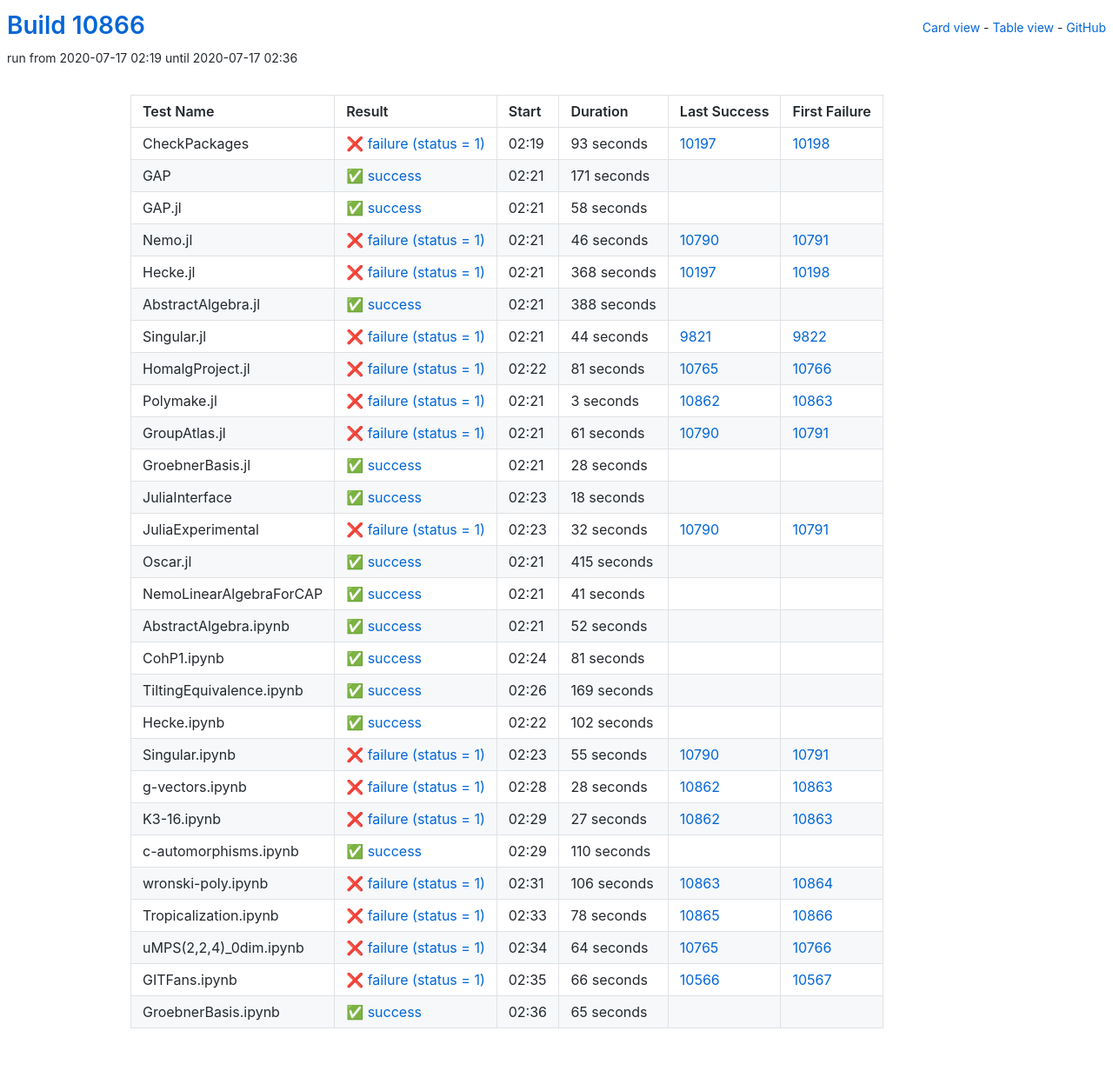
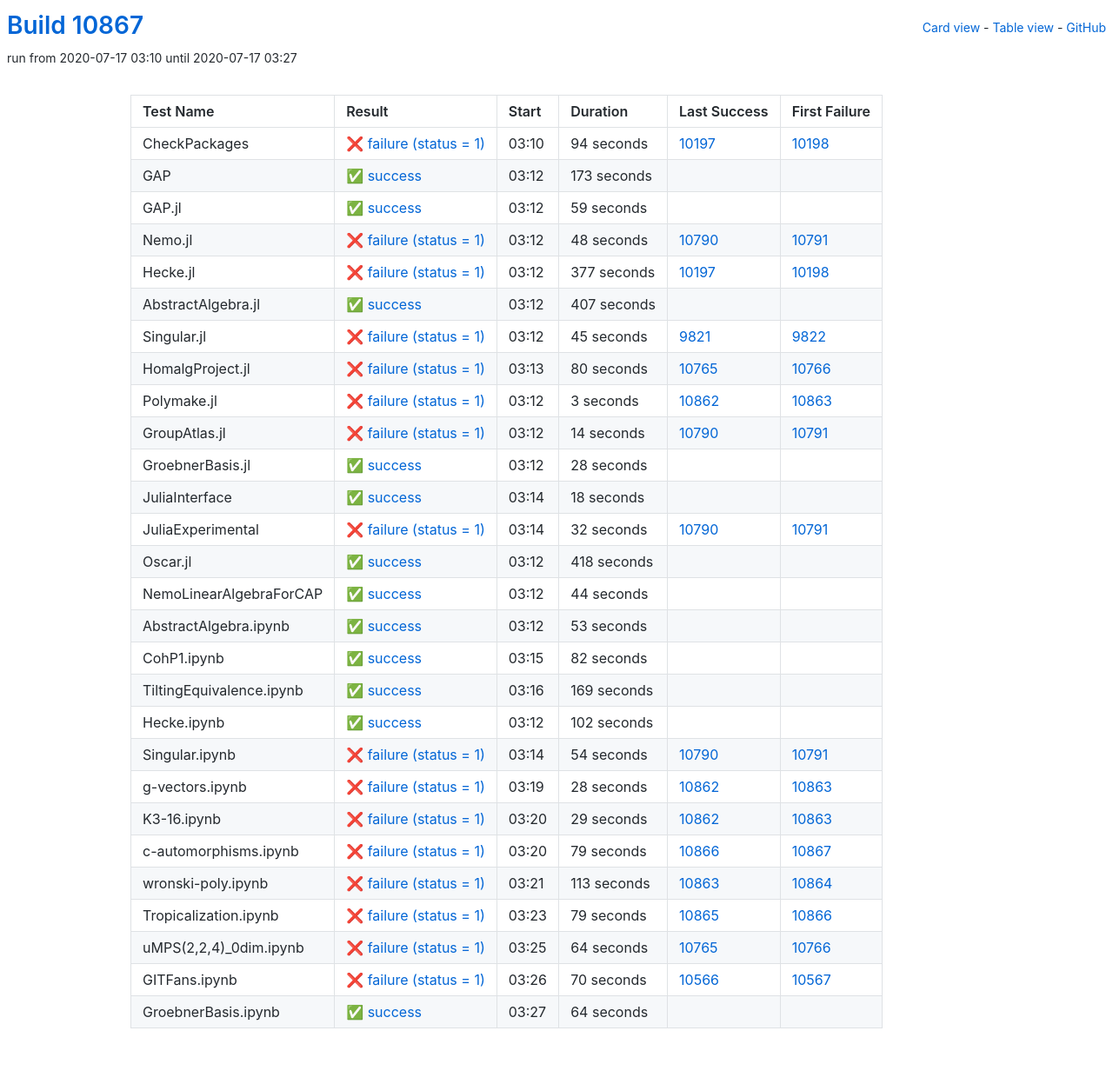
Before and after one commit to oscar-system/oscar-ci-status, a Jekyll site: the page built from table.html, in a window 1280 px wide. Shown: the whole page at 87% size. Built offline with Jekyll 4.4.1, drawn with Linux system fonts in a browser that asks for light colours.

Commit message:
Build #10867

```diff
--- a/_data/ci.yml
+++ b/_data/ci.yml
@@ -1,6 +1,6 @@
 ---
-build: 10866
-build_url: https://oscarci.mathematik.uni-kl.de/job/oscar/10866/
+build: 10867
+build_url: https://oscarci.mathematik.uni-kl.de/job/oscar/10867/
 job: oscar
 organization: oscar-system
 repo: oscar-ci-status
@@ -8,104 +8,104 @@
 tests:
 - name: CheckPackages
   id: checkpackages
-  log: https://oscarci.mathematik.uni-kl.de/job/oscar/10866/artifact/logs/build-10866/CheckPackages.log
-  start: 2020-07-17 02:19
+  log: https://oscarci.mathematik.uni-kl.de/job/oscar/10867/artifact/logs/build-10867/CheckPackages.log
+  start: 2020-07-17 03:10
   success: false
   exitcode: 1
   status: failure
-  duration: 93
+  duration: 94
   last_success: 10197
   last_success_url: https://oscarci.mathematik.uni-kl.de/job/oscar/10197/
   first_failure: 10198
   first_failure_url: https://oscarci.mathematik.uni-kl.de/job/oscar/10198/
 - name: GAP
   id: gap
-  log: https://oscarci.mathematik.uni-kl.de/job/oscar/10866/artifact/logs/build-10866/GAP.log
-  start: 2020-07-17 02:21
+  log: https://oscarci.mathematik.uni-kl.de/job/oscar/10867/artifact/logs/build-10867/GAP.log
+  start: 2020-07-17 03:12
   success: true
   exitcode: 0
   status: success
-  duration: 171
+  duration: 173
   last_success: false
   last_success_url:
   first_failure: false
   first_failure_url:
 - name: GAP.jl
   id: gap-jl
-  log: https://oscarci.mathematik.uni-kl.de/job/oscar/10866/artifact/logs/build-10866/GAP.jl.log
-  start: 2020-07-17 02:21
+  log: https://oscarci.mathematik.uni-kl.de/job/oscar/10867/artifact/logs/build-10867/GAP.jl.log
+  start: 2020-07-17 03:12
   success: true
   exitcode: 0
   status: success
-  duration: 58
+  duration: 59
   last_success: false
   last_success_url:
   first_failure: false
   first_failure_url:
 - name: Nemo.jl
   id: nemo-jl
-  log: https://oscarci.mathematik.uni-kl.de/job/oscar/10866/artifact/logs/build-10866/Nemo.jl.log
-  start: 2020-07-17 02:21
+  log: https://oscarci.mathematik.uni-kl.de/job/oscar/10867/artifact/logs/build-10867/Nemo.jl.log
+  start: 2020-07-17 03:12
   success: false
   exitcode: 1
   status: failure
-  duration: 46
+  duration: 48
   last_success: 10790
   last_success_url: https://oscarci.mathematik.uni-kl.de/job/oscar/10790/
   first_failure: 10791
   first_failure_url: https://oscarci.mathematik.uni-kl.de/job/oscar/10791/
 - name: Hecke.jl
   id: hecke-jl
-  log: https://oscarci.mathematik.uni-kl.de/job/oscar/10866/artifact/logs/build-10866/Hecke.jl.log
-  start: 2020-07-17 02:21
+  log: https://oscarci.mathematik.uni-kl.de/job/oscar/10867/artifact/logs/build-10867/Hecke.jl.log
+  start: 2020-07-17 03:12
   success: false
   exitcode: 1
   status: failure
-  duration: 368
+  duration: 377
   last_success: 10197
   last_success_url: https://oscarci.mathematik.uni-kl.de/job/oscar/10197/
   first_failure: 10198
   first_failure_url: https://oscarci.mathematik.uni-kl.de/job/oscar/10198/
 - name: AbstractAlgebra.jl
   id: abstractalgebra-jl
-  log: https://oscarci.mathematik.uni-kl.de/job/oscar/10866/artifact/logs/build-10866/AbstractAlgebra.jl.log
-  start: 2020-07-17 02:21
+  log: https://oscarci.mathematik.uni-kl.de/job/oscar/10867/artifact/logs/build-10867/AbstractAlgebra.jl.log
+  start: 2020-07-17 03:12
   success: true
   exitcode: 0
   status: success
-  duration: 388
+  duration: 407
   last_success: false
   last_success_url:
   first_failure: false
   first_failure_url:
 - name: Singular.jl
   id: singular-jl
-  log: https://oscarci.mathematik.uni-kl.de/job/oscar/10866/artifact/logs/build-10866/Singular.jl.log
-  start: 2020-07-17 02:21
+  log: https://oscarci.mathematik.uni-kl.de/job/oscar/10867/artifact/logs/build-10867/Singular.jl.log
+  start: 2020-07-17 03:12
   success: false
   exitcode: 1
   status: failure
-  duration: 44
+  duration: 45
   last_success: 9821
   last_success_url: https://oscarci.mathematik.uni-kl.de/job/oscar/9821/
   first_failure: 9822
   first_failure_url: https://oscarci.mathematik.uni-kl.de/job/oscar/9822/
 - name: HomalgProject.jl
   id: homalgproject-jl
-  log: https://oscarci.mathematik.uni-kl.de/job/oscar/10866/artifact/logs/build-10866/HomalgProject.jl.log
-  start: 2020-07-17 02:22
+  log: https://oscarci.mathematik.uni-kl.de/job/oscar/10867/artifact/logs/build-10867/HomalgProject.jl.log
+  start: 2020-07-17 03:13
   success: false
   exitcode: 1
   status: failure
-  duration: 81
+  duration: 80
   last_success: 10765
   last_success_url: https://oscarci.mathematik.uni-kl.de/job/oscar/10765/
   first_failure: 10766
   first_failure_url: https://oscarci.mathematik.uni-kl.de/job/oscar/10766/
 - name: Polymake.jl
   id: polymake-jl
-  log: https://oscarci.mathematik.uni-kl.de/job/oscar/10866/artifact/logs/build-10866/Polymake.jl.log
-  start: 2020-07-17 02:21
+  log: https://oscarci.mathematik.uni-kl.de/job/oscar/10867/artifact/logs/build-10867/Polymake.jl.log
+  start: 2020-07-17 03:12
   success: false
   exitcode: 1
   status: failure
@@ -116,20 +116,20 @@
   first_failure_url: https://oscarci.mathematik.uni-kl.de/job/oscar/10863/
 - name: GroupAtlas.jl
   id: groupatlas-jl
-  log: https://oscarci.mathematik.uni-kl.de/job/oscar/10866/artifact/logs/build-10866/GroupAtlas.jl.log
-  start: 2020-07-17 02:21
+  log: https://oscarci.mathematik.uni-kl.de/job/oscar/10867/artifact/logs/build-10867/GroupAtlas.jl.log
+  start: 2020-07-17 03:12
   success: false
   exitcode: 1
   status: failure
-  duration: 61
+  duration: 14
   last_success: 10790
   last_success_url: https://oscarci.mathematik.uni-kl.de/job/oscar/10790/
   first_failure: 10791
   first_failure_url: https://oscarci.mathematik.uni-kl.de/job/oscar/10791/
 - name: GroebnerBasis.jl
   id: groebnerbasis-jl
-  log: https://oscarci.mathematik.uni-kl.de/job/oscar/10866/artifact/logs/build-10866/GroebnerBasis.jl.log
-  start: 2020-07-17 02:21
+  log: https://oscarci.mathematik.uni-kl.de/job/oscar/10867/artifact/logs/build-10867/GroebnerBasis.jl.log
+  start: 2020-07-17 03:12
   success: true
   exitcode: 0
   status: success
@@ -140,8 +140,8 @@
   first_failure_url:
 - name: JuliaInterface
   id: juliainterface
-  log: https://oscarci.mathematik.uni-kl.de/job/oscar/10866/artifact/logs/build-10866/JuliaInterface.log
-  start: 2020-07-17 02:23
+  log: https://oscarci.mathematik.uni-kl.de/job/oscar/10867/artifact/logs/build-10867/JuliaInterface.log
+  start: 2020-07-17 03:14
   success: true
   exitcode: 0
   status: success
@@ -152,8 +152,8 @@
   first_failure_url:
 - name: JuliaExperimental
   id: juliaexperimental
-  log: https://oscarci.mathematik.uni-kl.de/job/oscar/10866/artifact/logs/build-10866/JuliaExperimental.log
-  start: 2020-07-17 02:23
+  log: https://oscarci.mathematik.uni-kl.de/job/oscar/10867/artifact/logs/build-10867/JuliaExperimental.log
+  start: 2020-07-17 03:14
   success: false
   exitcode: 1
   status: failure
@@ -164,56 +164,56 @@
   first_failure_url: https://oscarci.mathematik.uni-kl.de/job/oscar/10791/
 - name: Oscar.jl
   id: oscar-jl
-  log: https://oscarci.mathematik.uni-kl.de/job/oscar/10866/artifact/logs/build-10866/Oscar.jl.log
-  start: 2020-07-17 02:21
+  log: https://oscarci.mathematik.uni-kl.de/job/oscar/10867/artifact/logs/build-10867/Oscar.jl.log
+  start: 2020-07-17 03:12
   success: true
   exitcode: 0
   status: success
-  duration: 415
+  duration: 418
   last_success: false
   last_success_url:
   first_failure: false
   first_failure_url:
 - name: NemoLinearAlgebraForCAP
   id: nemolinearalgebraforcap
-  log: https://oscarci.mathematik.uni-kl.de/job/oscar/10866/artifact/logs/build-10866/NemoLinearAlgebraForCAP.log
-  start: 2020-07-17 02:21
+  log: https://oscarci.mathematik.uni-kl.de/job/oscar/10867/artifact/logs/build-10867/NemoLinearAlgebraForCAP.log
+  start: 2020-07-17 03:12
   success: true
   exitcode: 0
   status: success
-  duration: 41
+  duration: 44
   last_success: false
   last_success_url:
   first_failure: false
   first_failure_url:
 - name: AbstractAlgebra.ipynb
   id: abstractalgebra-ipynb
-  log: https://oscarci.mathematik.uni-kl.de/job/oscar/10866/artifact/logs/build-10866/AbstractAlgebra.ipynb.log
-  start: 2020-07-17 02:21
+  log: https://oscarci.mathematik.uni-kl.de/job/oscar/10867/artifact/logs/build-10867/AbstractAlgebra.ipynb.log
+  start: 2020-07-17 03:12
   success: true
   exitcode: 0
   status: success
-  duration: 52
+  duration: 53
   last_success: false
   last_success_url:
   first_failure: false
   first_failure_url:
 - name: CohP1.ipynb
   id: cohp1-ipynb
-  log: https://oscarci.mathematik.uni-kl.de/job/oscar/10866/artifact/logs/build-10866/CohP1.ipynb.log
-  start: 2020-07-17 02:24
+  log: https://oscarci.mathematik.uni-kl.de/job/oscar/10867/artifact/logs/build-10867/CohP1.ipynb.log
+  start: 2020-07-17 03:15
   success: true
   exitcode: 0
   status: success
-  duration: 81
+  duration: 82
   last_success: false
   last_success_url:
   first_failure: false
   first_failure_url:
 - name: TiltingEquivalence.ipynb
   id: tiltingequivalence-ipynb
-  log: https://oscarci.mathematik.uni-kl.de/job/oscar/10866/artifact/logs/build-10866/TiltingEquivalence.ipynb.log
-  start: 2020-07-17 02:26
+  log: https://oscarci.mathematik.uni-kl.de/job/oscar/10867/artifact/logs/build-10867/TiltingEquivalence.ipynb.log
+  start: 2020-07-17 03:16
   success: true
   exitcode: 0
   status: success
@@ -224,8 +224,8 @@
   first_failure_url:
 - name: Hecke.ipynb
   id: hecke-ipynb
-  log: https://oscarci.mathematik.uni-kl.de/job/oscar/10866/artifact/logs/build-10866/Hecke.ipynb.log
-  start: 2020-07-17 02:22
+  log: https://oscarci.mathematik.uni-kl.de/job/oscar/10867/artifact/logs/build-10867/Hecke.ipynb.log
+  start: 2020-07-17 03:12
   success: true
   exitcode: 0
   status: success
@@ -236,20 +236,20 @@
   first_failure_url:
 - name: Singular.ipynb
   id: singular-ipynb
-  log: https://oscarci.mathematik.uni-kl.de/job/oscar/10866/artifact/logs/build-10866/Singular.ipynb.log
-  start: 2020-07-17 02:23
+  log: https://oscarci.mathematik.uni-kl.de/job/oscar/10867/artifact/logs/build-10867/Singular.ipynb.log
+  start: 2020-07-17 03:14
   success: false
   exitcode: 1
   status: failure
-  duration: 55
+  duration: 54
   last_success: 10790
   last_success_url: https://oscarci.mathematik.uni-kl.de/job/oscar/10790/
   first_failure: 10791
   first_failure_url: https://oscarci.mathematik.uni-kl.de/job/oscar/10791/
 - name: g-vectors.ipynb
   id: g-vectors-ipynb
-  log: https://oscarci.mathematik.uni-kl.de/job/oscar/10866/artifact/logs/build-10866/g-vectors.ipynb.log
-  start: 2020-07-17 02:28
+  log: https://oscarci.mathematik.uni-kl.de/job/oscar/10867/artifact/logs/build-10867/g-vectors.ipynb.log
+  start: 2020-07-17 03:19
   success: false
   exitcode: 1
   status: failure
@@ -260,56 +260,56 @@
   first_failure_url: https://oscarci.mathematik.uni-kl.de/job/oscar/10863/
 - name: K3-16.ipynb
   id: k3-16-ipynb
-  log: https://oscarci.mathematik.uni-kl.de/job/oscar/10866/artifact/logs/build-10866/K3-16.ipynb.log
-  start: 2020-07-17 02:29
+  log: https://oscarci.mathematik.uni-kl.de/job/oscar/10867/artifact/logs/build-10867/K3-16.ipynb.log
+  start: 2020-07-17 03:20
   success: false
   exitcode: 1
   status: failure
-  duration: 27
+  duration: 29
   last_success: 10862
   last_success_url: https://oscarci.mathematik.uni-kl.de/job/oscar/10862/
   first_failure: 10863
   first_failure_url: https://oscarci.mathematik.uni-kl.de/job/oscar/10863/
 - name: c-automorphisms.ipynb
   id: c-automorphisms-ipynb
-  log: https://oscarci.mathematik.uni-kl.de/job/oscar/10866/artifact/logs/build-10866/c-automorphisms.ipynb.log
-  start: 2020-07-17 02:29
-  success: true
-  exitcode: 0
-  status: success
-  duration: 110
-  last_success: false
-  last_success_url:
-  first_failure: false
-  first_failure_url:
-- name: wronski-poly.ipynb
-  id: wronski-poly-ipynb
-  log: https://oscarci.mathematik.uni-kl.de/job/oscar/10866/artifact/logs/build-10866/wronski-poly.ipynb.log
-  start: 2020-07-17 02:31
+  log: https://oscarci.mathematik.uni-kl.de/job/oscar/10867/artifact/logs/build-10867/c-automorphisms.ipynb.log
+  start: 2020-07-17 03:20
   success: false
   exitcode: 1
   status: failure
-  duration: 106
+  duration: 79
+  last_success: 10866
+  last_success_url: https://oscarci.mathematik.uni-kl.de/job/oscar/10866/
+  first_failure: 10867
+  first_failure_url: https://oscarci.mathematik.uni-kl.de/job/oscar/10867/
+- name: wronski-poly.ipynb
+  id: wronski-poly-ipynb
+  log: https://oscarci.mathematik.uni-kl.de/job/oscar/10867/artifact/logs/build-10867/wronski-poly.ipynb.log
+  start: 2020-07-17 03:21
+  success: false
+  exitcode: 1
+  status: failure
+  duration: 113
   last_success: 10863
   last_success_url: https://oscarci.mathematik.uni-kl.de/job/oscar/10863/
   first_failure: 10864
   first_failure_url: https://oscarci.mathematik.uni-kl.de/job/oscar/10864/
 - name: Tropicalization.ipynb
   id: tropicalization-ipynb
-  log: https://oscarci.mathematik.uni-kl.de/job/oscar/10866/artifact/logs/build-10866/Tropicalization.ipynb.log
-  start: 2020-07-17 02:33
+  log: https://oscarci.mathematik.uni-kl.de/job/oscar/10867/artifact/logs/build-10867/Tropicalization.ipynb.log
+  start: 2020-07-17 03:23
   success: false
   exitcode: 1
   status: failure
-  duration: 78
+  duration: 79
   last_success: 10865
   last_success_url: https://oscarci.mathematik.uni-kl.de/job/oscar/10865/
   first_failure: 10866
   first_failure_url: https://oscarci.mathematik.uni-kl.de/job/oscar/10866/
 - name: uMPS(2,2,4)_0dim.ipynb
   id: umps-2-2-4-0dim-ipynb
-  log: https://oscarci.mathematik.uni-kl.de/job/oscar/10866/artifact/logs/build-10866/uMPS-2-2-4-_0dim.ipynb.log
-  start: 2020-07-17 02:34
+  log: https://oscarci.mathematik.uni-kl.de/job/oscar/10867/artifact/logs/build-10867/uMPS-2-2-4-_0dim.ipynb.log
+  start: 2020-07-17 03:25
   success: false
   exitcode: 1
   status: failure
@@ -320,24 +320,24 @@
   first_failure_url: https://oscarci.mathematik.uni-kl.de/job/oscar/10766/
 - name: GITFans.ipynb
   id: gitfans-ipynb
-  log: https://oscarci.mathematik.uni-kl.de/job/oscar/10866/artifact/logs/build-10866/GITFans.ipynb.log
-  start: 2020-07-17 02:35
+  log: https://oscarci.mathematik.uni-kl.de/job/oscar/10867/artifact/logs/build-10867/GITFans.ipynb.log
+  start: 2020-07-17 03:26
   success: false
   exitcode: 1
   status: failure
-  duration: 66
+  duration: 70
   last_success: 10566
   last_success_url: https://oscarci.mathematik.uni-kl.de/job/oscar/10566/
   first_failure: 10567
   first_failure_url: https://oscarci.mathematik.uni-kl.de/job/oscar/10567/
 - name: GroebnerBasis.ipynb
   id: groebnerbasis-ipynb
-  log: https://oscarci.mathematik.uni-kl.de/job/oscar/10866/artifact/logs/build-10866/GroebnerBasis.ipynb.log
-  start: 2020-07-17 02:36
+  log: https://oscarci.mathematik.uni-kl.de/job/oscar/10867/artifact/logs/build-10867/GroebnerBasis.ipynb.log
+  start: 2020-07-17 03:27
   success: true
   exitcode: 0
   status: success
-  duration: 65
+  duration: 64
   last_success: false
   last_success_url:
   first_failure: false
```
Also changed, not shown: README.md.
